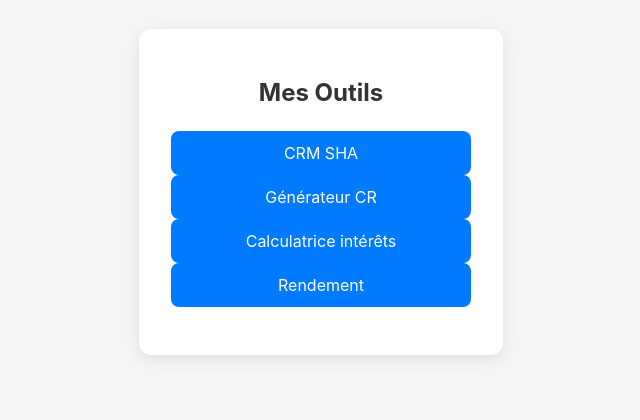
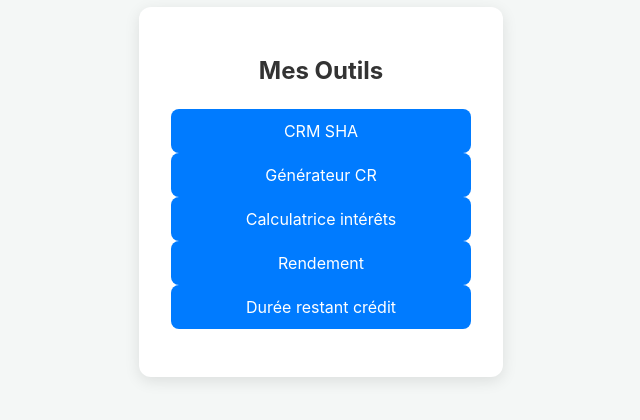
Before and after one commit to stephaneharmandconseils-cmyk/outils, a plain HTML site: page index.html in a window 1280 px wide. Shown: the part 208-628 px from the top of the page, without its empty margins (319-959 px from the left). Drawn offline with Linux system fonts and the light colour scheme.

Commit message:
Update index.html

```diff
--- a/index.html
+++ b/index.html
@@ -58,6 +58,7 @@
                 <a href="generateur_mails.html" class="menu-link target="_blank" rel="noopener noreferrer">Générateur CR</a>
                 <a href="calculette.html" class="menu-link target="_blank" rel="noopener noreferrer">Calculatrice intérêts</a>
                 <a href="rendement.html" class="menu-link target="_blank" rel="noopener noreferrer">Rendement</a>
+                <a href="mois_credit.html" class="menu-link target="_blank" rel="noopener noreferrer">Durée restant crédit</a>
             </li>
             </ul>
     </div>
```
